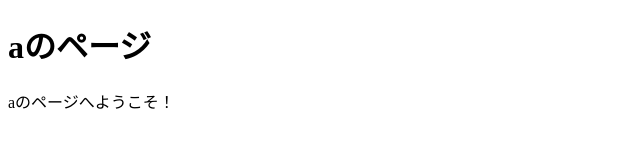
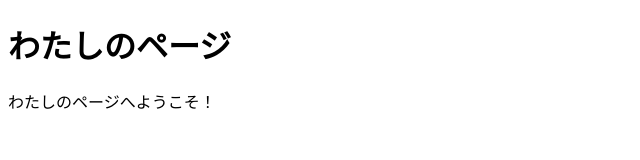
Before and after one commit to Aries2357/testsite, a plain HTML site: page index.html in a window 1280 px wide. Shown: the whole page, without its empty margins (0-640 px from the left). Drawn offline with Linux system fonts and the light colour scheme.

Commit message:
no message

```diff
--- a/index.html
+++ b/index.html
@@ -4,7 +4,7 @@
     <title>aaaaaaaaa</title>
 </head>
 <body>
-<h1>aのページ</h1>
-<p>aのページへようこそ！</p>
+<h1>わたしのページ</h1>
+<p>わたしのページへようこそ！</p>
 </body>
 </html>
```
